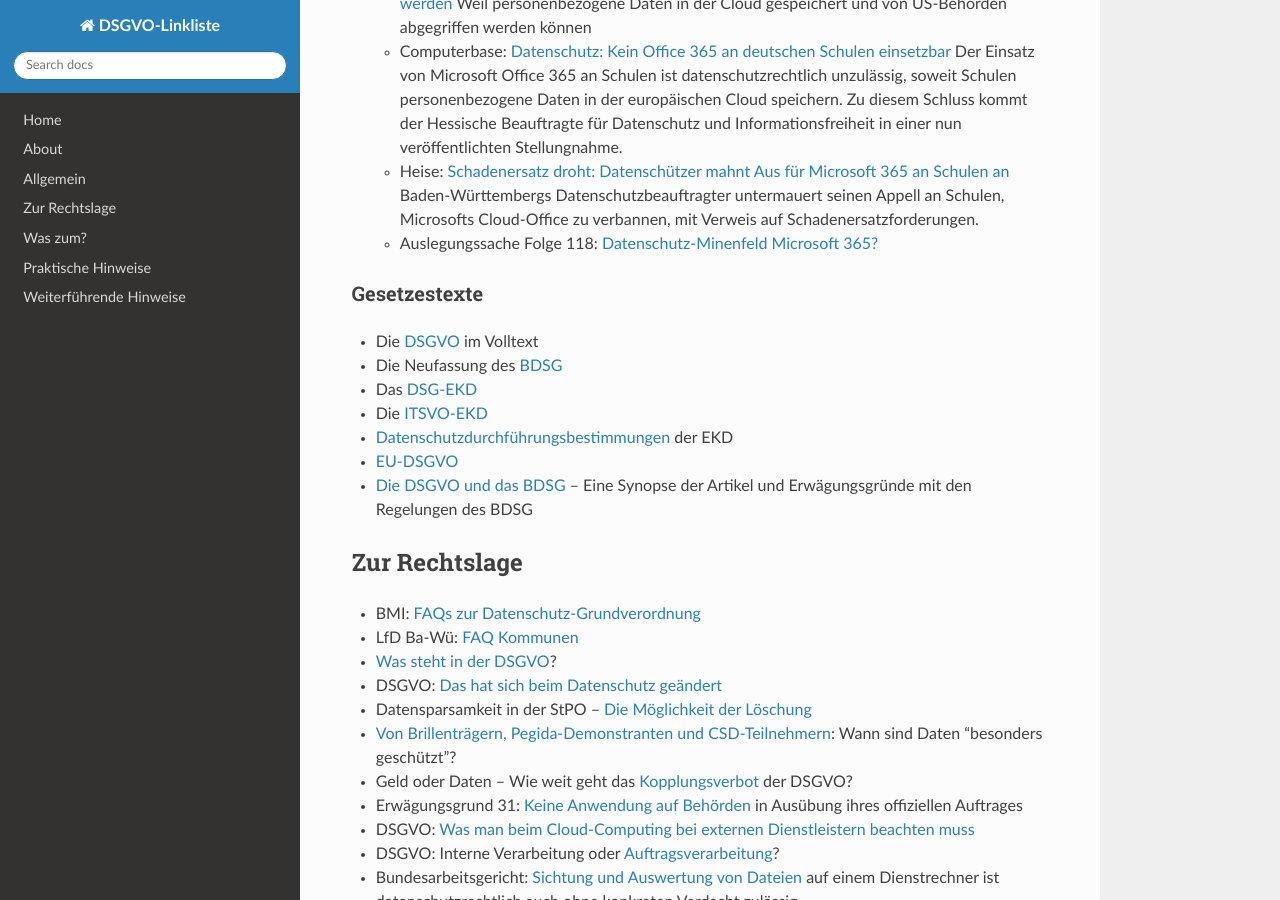
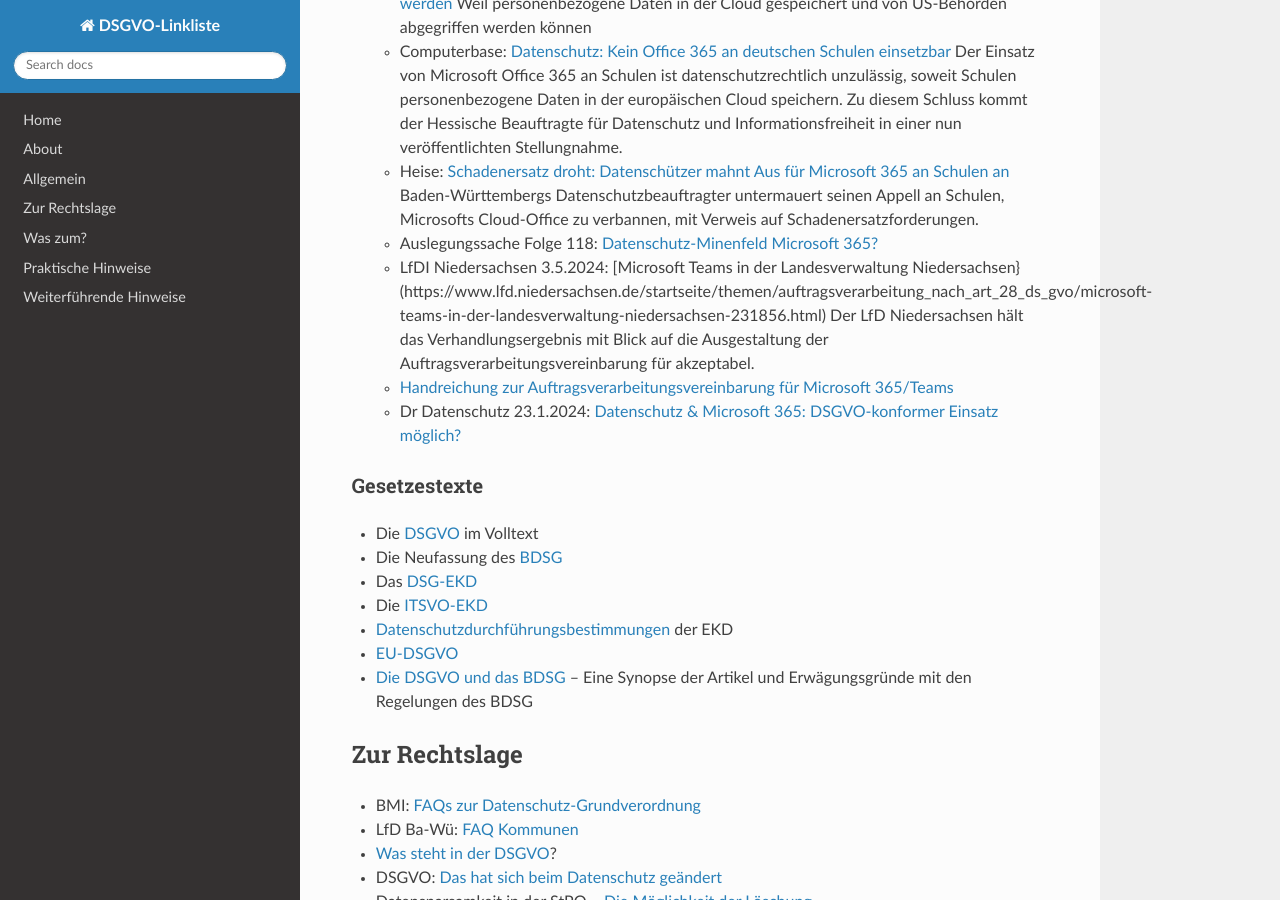
Before and after one commit to jrselzer/DSGVO-Linkliste, an MkDocs documentation site: the page built from docs/Linkliste.md, in a window 1280 px wide and 900 px high, scrolled down 7121 px. Built offline with MkDocs 1.6.1, drawn with Linux system fonts in a browser that asks for light colours; nearby versions of some CDN libraries.

Commit message:
Update Linkliste.md

```diff
--- a/docs/Linkliste.md
+++ b/docs/Linkliste.md
@@ -246,6 +246,9 @@
 * Computerbase: [Datenschutz: Kein Office 365 an deutschen Schulen einsetzbar](https://www.computerbase.de/2019-07/datenschutz-kein-office-365-schulen/) Der Einsatz von Microsoft Office 365 an Schulen ist datenschutzrechtlich unzulässig, soweit Schulen personenbezogene Daten in der europäischen Cloud speichern. Zu diesem Schluss kommt der Hessische Beauftragte für Datenschutz und Informationsfreiheit in einer nun veröffentlichten Stellungnahme.
 * Heise: [Schadenersatz droht: Datenschützer mahnt Aus für Microsoft 365 an Schulen an](https://www.heise.de/news/Schadenersatz-droht-Datenschuetzer-mahnt-Aus-fuer-Microsoft-365-an-Schulen-an-7493247.html) Baden-Württembergs Datenschutzbeauftragter untermauert seinen Appell an Schulen, Microsofts Cloud-Office zu verbannen, mit Verweis auf Schadenersatzforderungen.
 * Auslegungssache Folge 118: [Datenschutz-Minenfeld Microsoft 365?](https://www.heise.de/hintergrund/Auslegungssache-118-Datenschutz-Minenfeld-Microsoft-365-9914059.html)
+* LfDI Niedersachsen 3.5.2024: [Microsoft Teams in der Landesverwaltung Niedersachsen}(https://www.lfd.niedersachsen.de/startseite/themen/auftragsverarbeitung_nach_art_28_ds_gvo/microsoft-teams-in-der-landesverwaltung-niedersachsen-231856.html) Der LfD Niedersachsen hält das Verhandlungsergebnis mit Blick auf die Ausgestaltung der Auftragsverarbeitungsvereinbarung für akzeptabel.
+  * [Handreichung zur Auftragsverarbeitungsvereinbarung für Microsoft 365/Teams](Handreichung zur Auftragsverarbeitungsvereinbarung für Microsoft 365/Teams)
+* Dr Datenschutz 23.1.2024: [Datenschutz & Microsoft 365: DSGVO-konformer Einsatz möglich?](https://www.dr-datenschutz.de/datenschutz-microsoft-365-dsgvo-konformer-einsatz-moeglich/)
 
 ### Gesetzestexte
 
```
